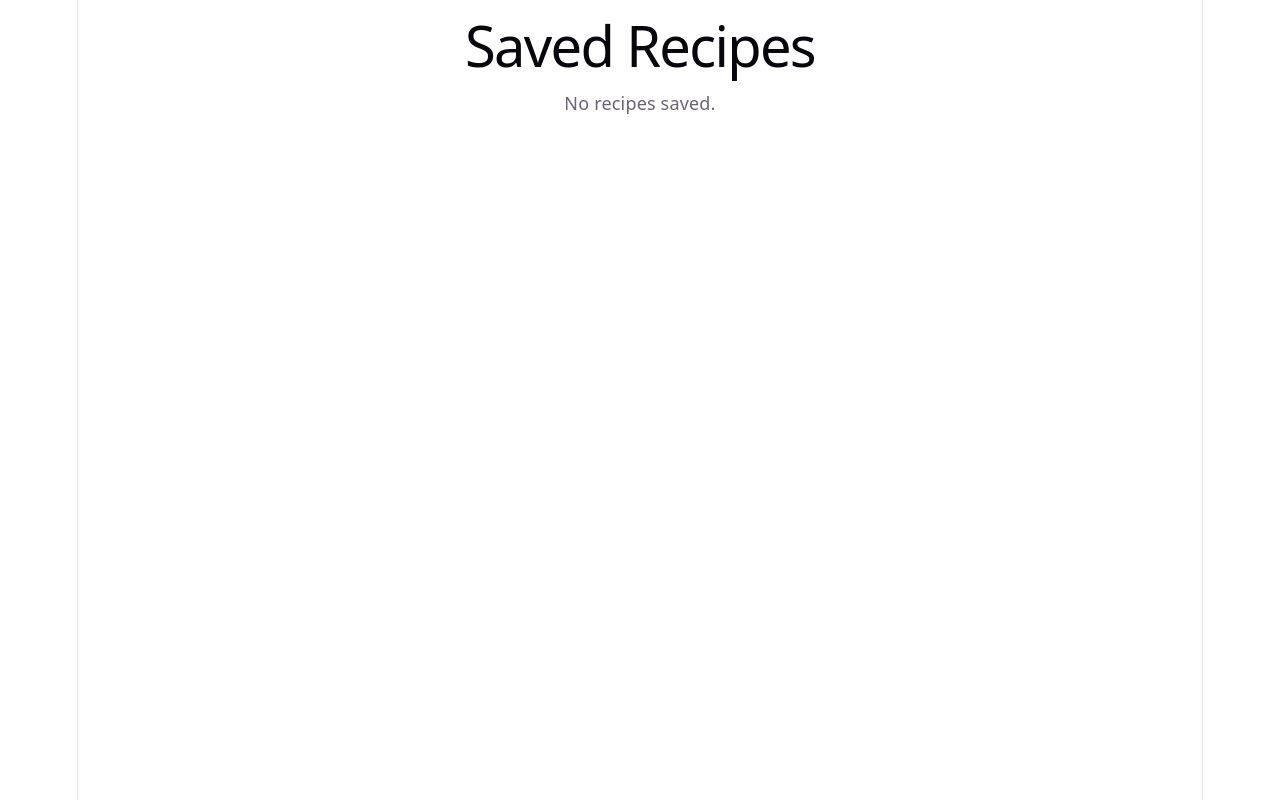
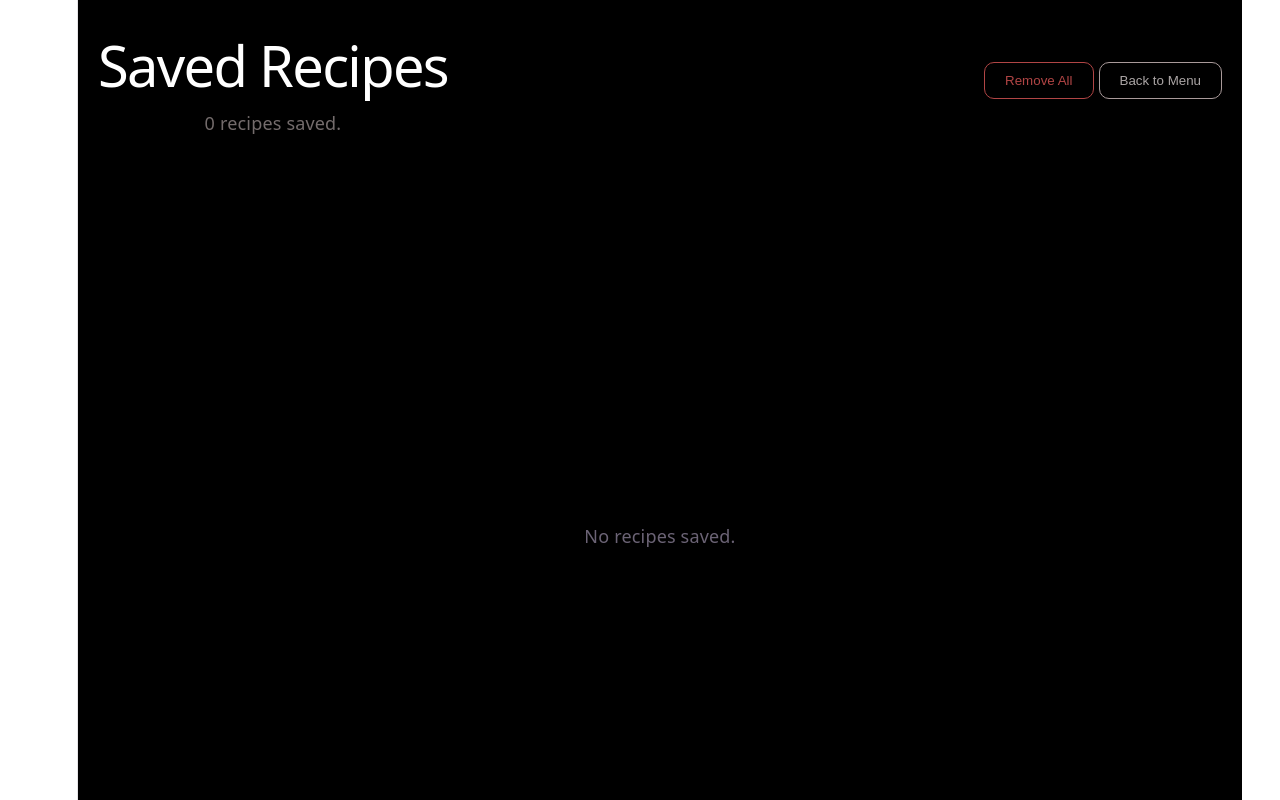
Before and after one commit to KadaliPrasAnthi/menu-application, a React (Vite) app: page /saved-recipes in a window 1280 px wide. Shown: the top 800 px of the page. Built offline with nearby package versions, Linux system fonts and the light colour scheme.

Commit message:
implement remove all saved recipes button

```diff
--- a/src/components/MainMenu/index.jsx
+++ b/src/components/MainMenu/index.jsx
@@ -1769,6 +1769,9 @@ const MainMenu=()=>{
     console.log(value)
     setIsVeg(value)
   }
+  const onClickSavedRecipes=()=>{
+    navigate('/saved-recipes')
+  }
   return <div className='party-menu-container'>
     <div className='party-menu-content-container'>
        <nav className='menu-navbar'>
@@ -1777,7 +1780,7 @@ const MainMenu=()=>{
       <p>Welcome, Admin User</p>
       </div>
       <ul className='nav-ul-container'>
-        <li><button>Saved Recipes</button></li>
+        <li><button onClick={onClickSavedRecipes}>Saved Recipes</button></li>
         <li><button onClick={onClickLogout}>Logout</button></li>
       </ul>
     </nav>
--- a/src/components/SavedRecipes/index.css
+++ b/src/components/SavedRecipes/index.css
@@ -4,17 +4,45 @@
     min-height:100vh;
     display:flex;
     flex-direction:column;
-    border:1px solid yellow;
+    /* border:1px solid yellow; */
     align-items: flex-start;
     padding:20px;
 }
-.saved-recipes-container h1{
+.saved-recipes-navbar{
+    display:flex;
+    justify-content:space-between;
+    align-items:center;
+    width:100%;
+    /* border: 1px solid yellow; */
+}
+.saved-recipes-navbar h1{
     color:white;
     text-align:center;
 }
-.saved-recipes-container p{
+.saved-recipes-navbar p{
     color:rgb(116, 108, 108);
     text-align:center;
+}
+.remove-all-button{
+    background-color: transparent;
+    border: 1px solid rgb(177, 69, 69);
+    color: rgb(177, 69, 69);
+    padding: 10px 20px;
+    align-self: stretch;
+    border-radius: 10px;
+    margin-top: 5px;
+    cursor: pointer;
+}
+.back-to-menu-button{
+    background-color: transparent;
+    border: 1px solid rgb(169, 154, 154);
+    color: rgb(171, 165, 165);
+    padding: 10px 20px;
+    align-self: stretch;
+    border-radius: 10px;
+    margin-top: 5px;
+    cursor: pointer;
+    margin-left:5px;
 }
 .saved-recipes-ul-container{
     list-style-type:none;
@@ -33,3 +61,11 @@
     margin-top: 5px;
     cursor: pointer;
 }
+.no-saved-recipe-view{
+    display:flex;
+    flex-direction:column;
+    align-items:center;
+    justify-content:center;
+    width:100%;
+    min-height:100vh;
+}
--- a/src/components/SavedRecipes/index.jsx
+++ b/src/components/SavedRecipes/index.jsx
@@ -40,27 +40,45 @@ const SavedRecipes = () => {
   }
   const noRecipesSavedView=()=>{
     return (
-      <div>
-        <h1>Saved Recipes</h1>
+      <div className="no-saved-recipe-view">
+
         <p>No recipes saved.</p>
+      </div>
+    );
+  }
+  const savedRecipesNavbar=()=>{
+    return (
+      <div className="saved-recipes-navbar">
+        <div>
+            <h1>Saved Recipes</h1>
+        <p>{savedRecipes.length} recipes saved.</p>
+        </div>
+        <div>
+            <button className="remove-all-button" onClick={() => {
+                setSavedRecipes([]);
+                localStorage.removeItem("savedRecipes");
+            }}>Remove All</button>
+            <button className="back-to-menu-button" onClick={() => navigate('/')}>Back to Menu</button>
+        </div>
+
       </div>
     );
   }
   const recipesSavedView=()=>{
     return (
-      <div className="saved-recipes-container">
-        <h1>Saved Recipes</h1>
-        <p>{savedRecipes.length} recipes saved.</p>
+
+
         <ul className="saved-recipes-ul-container">
           {savedRecipes.map(recipe => (
             <ItemCard key={recipe.id} itemDetails={recipe} onClickItem={handleItemClick} onClickDelete={handleDeleteItem} />
           ))}
         </ul>
-      </div>
+
     );
   }
   return (
-    <div>
+    <div className="saved-recipes-container">
+        {savedRecipesNavbar()}
         {savedRecipes.length === 0 ? noRecipesSavedView() : recipesSavedView()}
     </div>
   );
```
